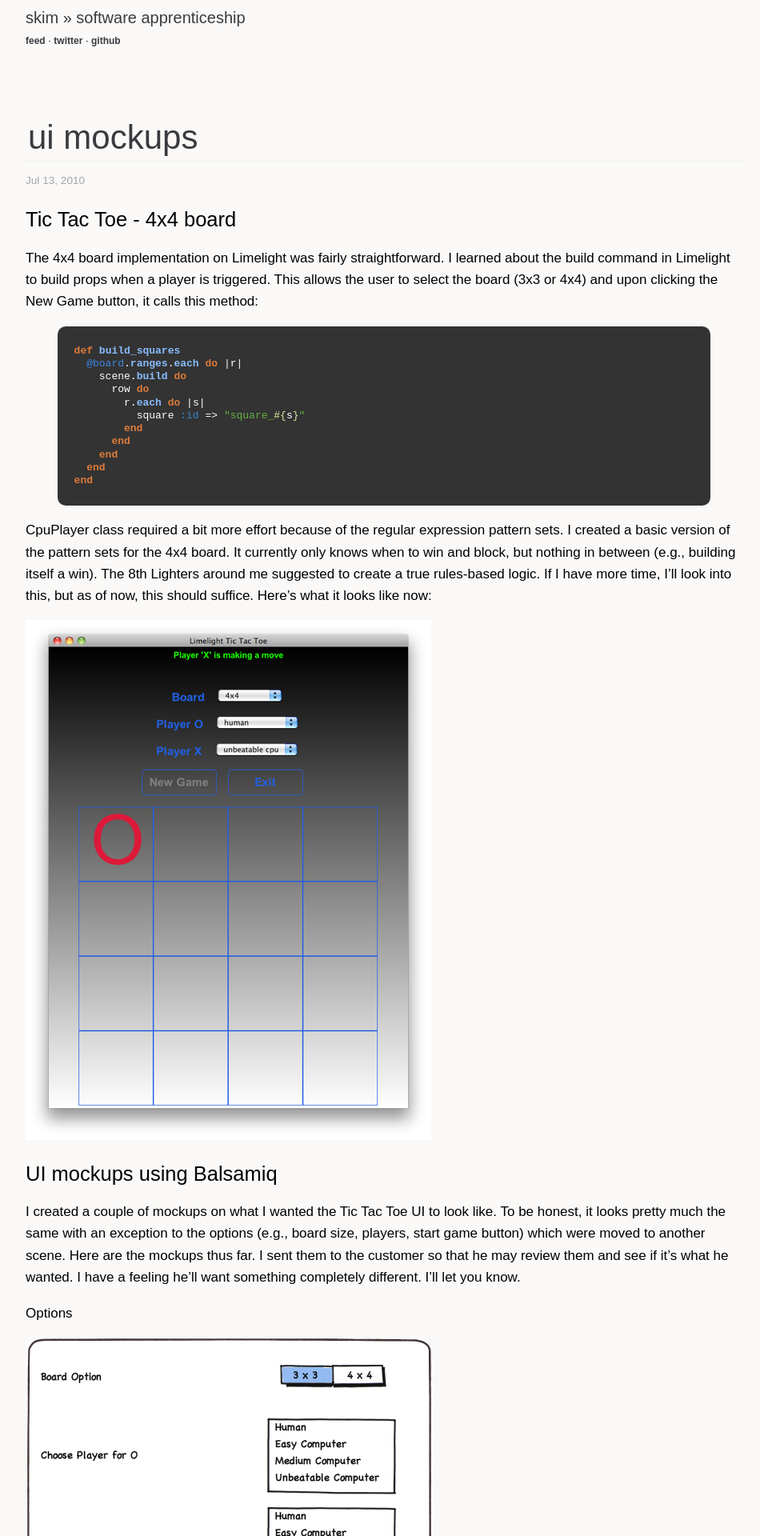
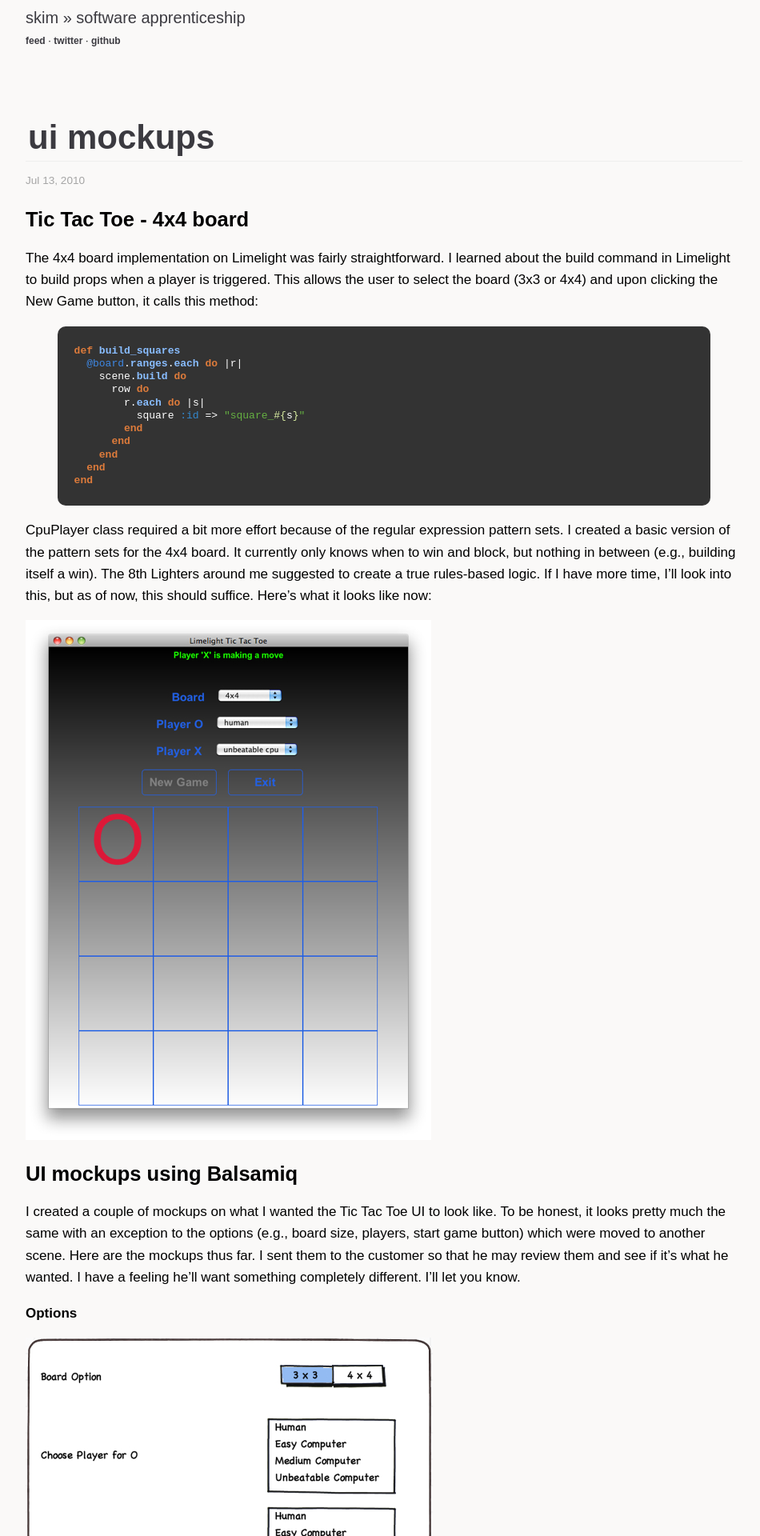
Before and after one commit to sl4m/skim.cc, a Jekyll site: the page built from _posts/2010-07-12-ui-mockups.markdown, in a window 1280 px wide. Shown: the top 1920 px of the page at 80% size, without its empty margins (160-1110 px from the left). Built offline with Jekyll 4.4.1, drawn with Linux system fonts in a browser that asks for light colours; Markdown is read by kramdown in place of the engine named in the settings; comment, search, counter and statistics services are not loaded.

Commit message:
fixed font

```diff
--- a/css/screen.css
+++ b/css/screen.css
@@ -34,7 +34,7 @@ p code{
 }
 h1,h2,h3,h4{
   font-family: "droid-sans-1","droid-sans-2", sans-serif;
-  font-weight: 400;
+  font-weight: 700;
   font-style: normal;
   line-height: 1em;
 }
```
